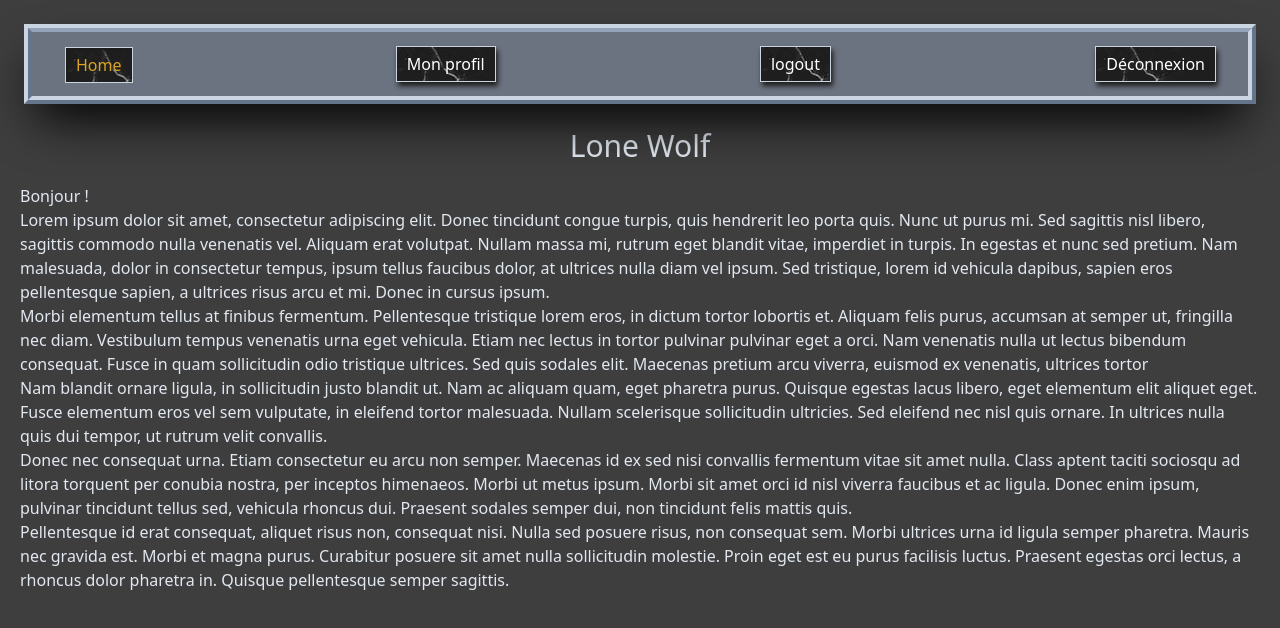
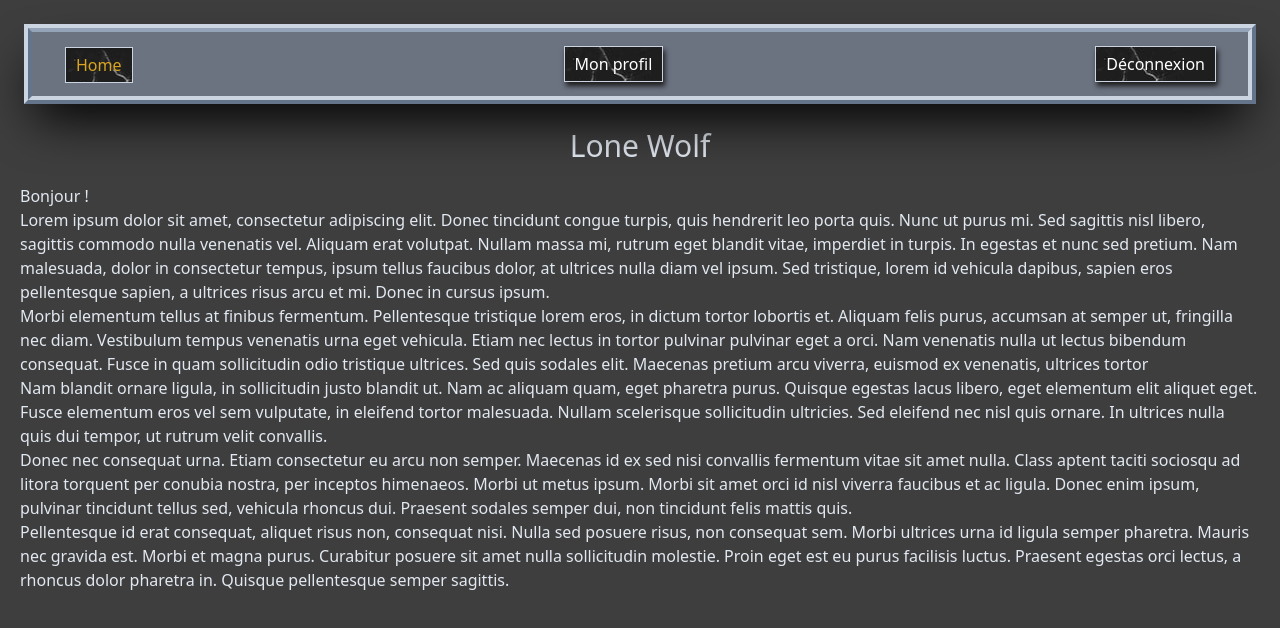
Before and after one commit to antoines32/lone-wolf-front, an Angular app: page /home in a window 1280 px wide. Shown: the top 628 px of the page. Built offline with nearby package versions, Linux system fonts and the light colour scheme; sample sign-in values are in the browser's storage.

Commit message:
fix duplicate logout

```diff
--- a/src/app/navbar/navbar.component.html
+++ b/src/app/navbar/navbar.component.html
@@ -9,8 +9,8 @@
       <div class="relative flex h-16 items-center justify-between">
         @for (route of routes; track route.route) { @if (currentUser) { @if
         (route.isConnectedRoute) { @if (route.route === 'logout') {
-        <button (click)="logout()" class="btn-nav">{{ route.route }}</button>
-        }
+        <button (click)="logout()" class="btn-nav">{{ route.label }}</button>
+        } @else {
         <a
           class="btn-nav"
           routerLink="/{{ route.route }}"
@@ -18,7 +18,7 @@
         >
           {{ route.label }}
         </a>
-        } } @else { @if (!route.isConnectedRoute) {
+        } } } @else { @if (!route.isConnectedRoute) {
         <a
           class="btn-nav"
           routerLink="/{{ route.route }}"
```
